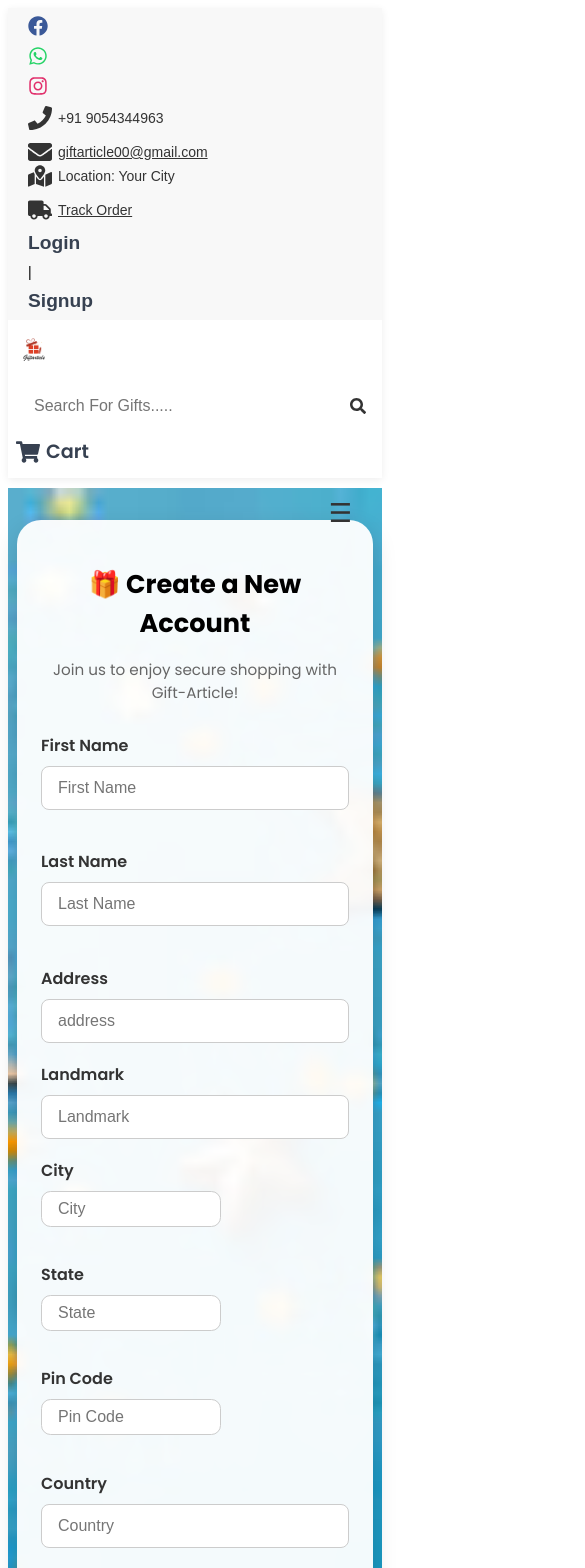
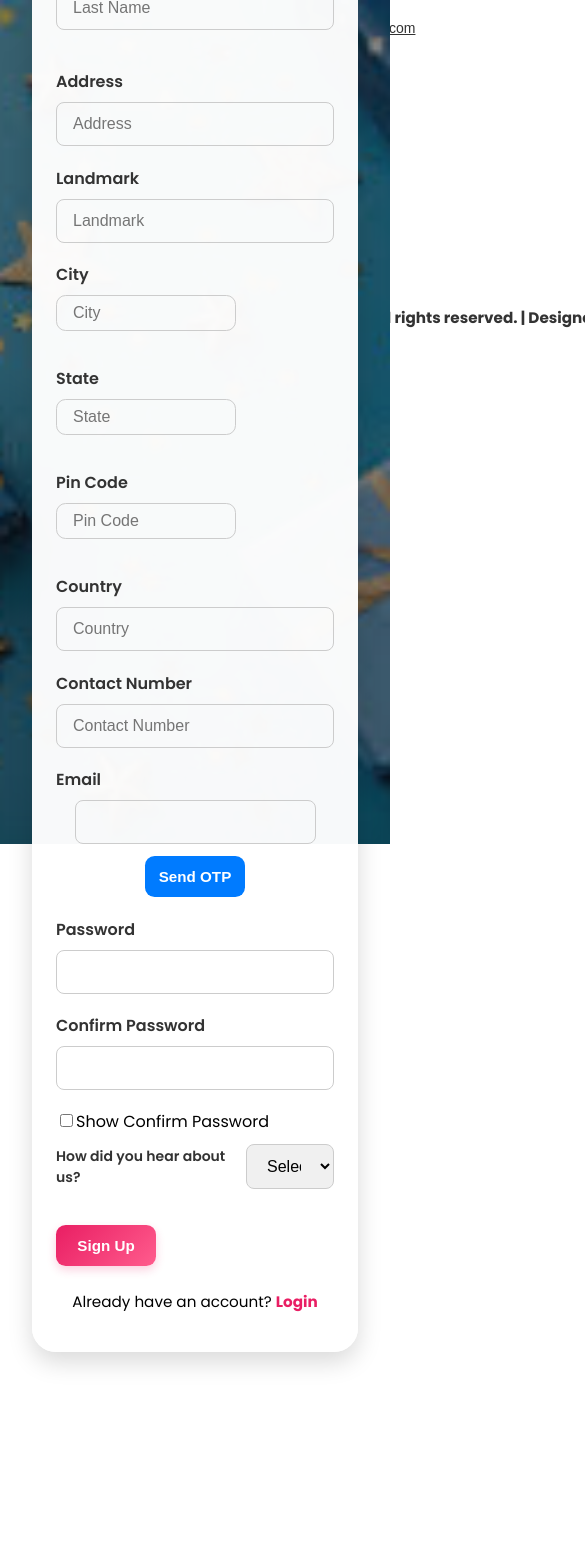
Before and after one commit to pritivanzara08/Internship-Project, a Next.js app: page /signup in a window 390 px wide. Shown: the top 1568 px of the page, 585 px wide, since content can reach past the window. After the commit the page ends 844 px from the top, so only its background shows below. Built offline with nearby package versions, Linux system fonts and the light colour scheme.

Commit message:
change designing

```diff
--- a/src/components/layout/Header.css
+++ b/src/components/layout/Header.css
@@ -93,7 +93,7 @@ button {
   display: flex;
   align-items: center;
   justify-content: space-between;
-  flex-wrap: nowrap;
+  flex-wrap: wrap;
   max-width: 1200px;
   padding: 16px 32px;
   background-color: #fff;
@@ -216,15 +216,13 @@ button {
     align-items: stretch;
   }
   .header-search-form {
-    margin: 0;
-    max-width: none;
+    margin: 0 auto;
+    width: 100%;
   }
   .header-top {
-    flex-direction: column;
     align-items: flex-start;
   }
   .header-top-left, .header-top-right {
-    flex-direction: column;
     align-items: flex-start;
     gap: 10px;
   }
@@ -325,6 +323,11 @@ button {
 
 /* On small screens */
 @media (max-width: 768px) {
+
+  .header-container {
+    padding: 12px 8px;
+  }
+
   .header-nav {
     display: none;
     flex-direction: column;
@@ -355,11 +358,7 @@ button {
   }
 
   .dropdown-menu {
-    position: static;
     display: none;
-    border: none;
-    box-shadow: none;
-    background-color: #f9f9f9;
   }
 
   .nav-item.dropdown:hover .dropdown-menu {
@@ -368,6 +367,14 @@ button {
 
   .mobile-menu-button {
     display: block;
+    position: absolute;
+    top: 16px;
+    right: 20px;
+    background: transparent;
+    border: none;
+    font-size: 26px;
+    cursor: pointer;
+    z-index: 9999;
   }
 }
 
--- a/src/pages/login.tsx
+++ b/src/pages/login.tsx
@@ -2,6 +2,7 @@ import React, { useState } from 'react';
 import { useRouter } from 'next/router';
 import { loginUser } from '../utils/auth';
 import '../styles/login.css';
+import Link from 'next/link';
 
 const Login: React.FC = () => {
   const router = useRouter();
@@ -23,7 +24,9 @@ const Login: React.FC = () => {
   return (
     <div className="auth-wrapper login-bg">
       <form onSubmit={handleSignup} className="auth-form">
-        <img src="/images/logo.png" alt="Logo" className="logo-img" />
+        <Link href="/">
+          <img src="/images/logo.png" alt="Logo" className="logo-img"  />
+        </Link>
         <h2 className="auth-title">Login to Gift-Article!</h2>
         <p className="auth-subtitle">Access your account and continue shopping</p>
 
--- a/src/pages/signup.tsx
+++ b/src/pages/signup.tsx
@@ -5,11 +5,12 @@ import Swal from 'sweetalert2';
 import { auth } from '@/lib/firebase';
 import { createUserWithEmailAndPassword } from 'firebase/auth';
 import { sendOtp, verifyOtp } from "../pages/api/otpApi";
+import Link from 'next/link';
 
 const Signup: React.FC = () => {
   const router = useRouter();
 
-  //customer info states
+  // Customer info states
   const [firstName, setFirstName] = useState('');
   const [lastName, setLastName] = useState('');
   const [address, setAddress] = useState('');
@@ -20,29 +21,31 @@ const Signup: React.FC = () => {
   const [country, setCountry] = useState('');
   const [contactNo, setContactNo] = useState('');
   const [email, setEmail] = useState('');
+
+  // OTP states
   const [emailOtp, setEmailOtp] = useState('');
   const [emailOtpSent, setEmailOtpSent] = useState(false);
   const [isEmailVerified, setIsEmailVerified] = useState(false);
 
-  //password visibility
+  // Password states
   const [password, setPassword] = useState('');
   const [confirmPassword, setConfirmPassword] = useState('');
   const [showPassword, setShowPassword] = useState(false);
   const [showConfirmPassword, setShowConfirmPassword] = useState(false);
   const [showPasswordWarning, setShowPasswordWarning] = useState(false);
 
-  //how did you hear about us
+  // Other states
   const [referral, setReferral] = useState('');
   const [error, setError] = useState('');
 
-  // validation
+  // Validation functions
   const validateEmail = (email: string) => /^[^\s@]+@[^\s@]+\.[^\s@]+$/.test(email);
   const validatePinCode = (pinCode: string) => /^\d{5}(-\d{4})?$/.test(pinCode);
   const validateContactNo = (contactNo: string) => /^\d{10}$/.test(contactNo);
   const validatePassword = (password: string) => /^(?=.*[a-z])(?=.*[A-Z])(?=.*\d)[A-Za-z\d]{8,}$/.test(password);
 
-  //send OTP
-  const handleSendEmailOtp = async() => {
+  // Send OTP handler
+  const handleSendEmailOtp = async () => {
     try {
       await sendOtp(email);
       Swal.fire({ icon: 'success', title: 'OTP Sent', text: 'Please check your email for the OTP.' });
@@ -52,7 +55,7 @@ const Signup: React.FC = () => {
     }
   };
 
-  //verify OTP
+  // Verify OTP handler
   const handleVerifyEmailOtp = async () => {
     try {
       await verifyOtp(email, emailOtp);
@@ -63,16 +66,16 @@ const Signup: React.FC = () => {
     }
   };
 
-  //Signup
+  // Signup handler
   const handleSignup = async (e: React.FormEvent) => {
     e.preventDefault();
     setError('');
+
     // Basic field validation
     if (!firstName || !lastName || !address || !landmark || !city || !state || !pinCode || !country) {
       setError("Please fill in all required fields.");
       return;
     }
-    // Email validation
     if (!validateEmail(email)) {
       setError("Please enter a valid email address.");
       return;
@@ -97,7 +100,8 @@ const Signup: React.FC = () => {
       setError("Passwords do not match.");
       return;
     }
-    //firebase registration
+
+    // Firebase registration
     try {
       await createUserWithEmailAndPassword(auth, email, password);
       Swal.fire({
@@ -111,19 +115,21 @@ const Signup: React.FC = () => {
     }
   };
 
-
   return (
     <div className="signup-wrapper signup-bg">
       <div className="signup-container">
+        <Link href="/">
+          <img src="/images/logo.png" alt="Logo" className="logo-img" />
+        </Link>
         <h2 className="signup-title">🎁 Create a New Account</h2>
         <p className="signup-subtitle">Join us to enjoy secure shopping with Gift-Article!</p>
 
         {error && <div className="error">{error}</div>}
 
         <form onSubmit={handleSignup} className="signup-form">
+          {/* Name Fields */}
           <div className="name-fields">
             <div className="form-group">
-              {/* firstName */}
               <label>First Name</label>
               <input
                 id="firstName"
@@ -134,7 +140,6 @@ const Signup: React.FC = () => {
                 required
               />
             </div>
-            {/* lastName */}
             <div className="form-group">
               <label>Last Name</label>
               <input
@@ -147,19 +152,19 @@ const Signup: React.FC = () => {
               />
             </div>
           </div>
-          {/* address */}
+
+          {/* Address Fields */}
           <div className="form-group">
             <label>Address</label>
             <input
               id="address"
               type="text"
-              placeholder="address"
+              placeholder="Address"
               value={address}
               onChange={e => setAddress(e.target.value)}
               required
             />
           </div>
-          {/* Landmark */}
           <div className="form-group">
             <label>Landmark</label>
             <input
@@ -171,8 +176,9 @@ const Signup: React.FC = () => {
               required
             />
           </div>
+
+          {/* Location Fields */}
           <div className="location-container">
-            {/* city */}
             <div className="form-group small-field">
               <label>City</label>
               <input
@@ -180,15 +186,12 @@ const Signup: React.FC = () => {
                 type="text"
                 placeholder="City"
                 value={city}
-                onChange={(e) => {
-                  if (e.target.value.length <= 30) {
-                    setCity(e.target.value);
-                  }
+                onChange={e => {
+                  if (e.target.value.length <= 30) setCity(e.target.value);
                 }}
                 required
               />
             </div>
-            {/* state */}
             <div className="form-group small-field">
               <label>State</label>
               <input
@@ -196,15 +199,12 @@ const Signup: React.FC = () => {
                 type="text"
                 placeholder="State"
                 value={state}
-                onChange={(e) => {
-                  if (e.target.value.length <= 30) {
-                    setState(e.target.value);
-                  }
+                onChange={e => {
+                  if (e.target.value.length <= 30) setState(e.target.value);
                 }}
                 required
               />
             </div>
-            {/* pinCode */}
             <div className="form-group small-field">
               <label>Pin Code</label>
               <input
@@ -212,17 +212,16 @@ const Signup: React.FC = () => {
                 type="text"
                 placeholder="Pin Code"
                 value={pinCode}
-                onChange={(e) => {
+                onChange={e => {
                   const onlyNumbers = e.target.value.replace(/\D/g, '');
-                  if (onlyNumbers.length <= 6) {
-                    setPinCode(onlyNumbers);
-                  }
+                  if (onlyNumbers.length <= 6) setPinCode(onlyNumbers);
                 }}
                 required
               />
             </div>
           </div>
-          {/* country */}
+
+          {/* Country & Contact */}
           <div className="form-group">
             <label>Country</label>
             <input
@@ -234,7 +233,6 @@ const Signup: React.FC = () => {
               required
             />
           </div>
-          {/* contactNo */}
           <div className="form-group">
             <label>Contact Number</label>
             <input
@@ -247,34 +245,32 @@ const Signup: React.FC = () => {
               required
             />
           </div>
-          {/* email */}
+
+          {/* Email & OTP */}
           <div className="form-group">
             <label>Email</label>
             <div className="email-input-container">
               <input
                 type="email"
                 value={email}
-                onChange={(e) => {
+                onChange={e => {
                   setEmail(e.target.value);
-                  setIsEmailVerified(false); // Reset verification on email change
+                  setIsEmailVerified(false);
                 }}
                 disabled={isEmailVerified}
                 required
               />
-
-              {/* Button to send OTP */}
               {!emailOtpSent && (
                 <button type="button" className="send-otp-button" onClick={handleSendEmailOtp}>
                   Send OTP
                 </button>
               )}
-              {/* OTP inputs and button - only when OTP is sent */}
               {emailOtpSent && !isEmailVerified && (
                 <>
                   <input
                     id="otp-input"
                     value={emailOtp}
-                    onChange={(e) => setEmailOtp(e.target.value)}
+                    onChange={e => setEmailOtp(e.target.value)}
                     className="otp-input"
                     placeholder="Enter OTP"
                   />
@@ -289,12 +285,11 @@ const Signup: React.FC = () => {
               )}
             </div>
           </div>
-
-          {/* Show message or mark email verified */}
           {isEmailVerified && (
             <p style={{ color: 'green' }}>Email verified ✅</p>
           )}
-          {/* password */}
+
+          {/* Password Fields */}
           <div className="form-group">
             <label>Password</label>
             <input
@@ -306,8 +301,6 @@ const Signup: React.FC = () => {
               required
             />
           </div>
-
-          {/* confirmPassword */}
           <div className="form-group">
             <label>Confirm Password</label>
             <input
@@ -317,7 +310,6 @@ const Signup: React.FC = () => {
               required
             />
           </div>
-          {/* Show Confirm Password Checkbox */}
           <label>
             <input
               type="checkbox"
@@ -325,7 +317,6 @@ const Signup: React.FC = () => {
             />
             Show Confirm Password
           </label>
-
 
           {/* Referral */}
           <div className="referral-container">
@@ -340,9 +331,8 @@ const Signup: React.FC = () => {
             </select>
           </div>
 
-
+          {/* Submit & Auth Switch */}
           <button type="submit" className="auth-button">Sign Up</button>
-          {/* Auth Switch */}
           <div className="auth-switch">
             <p>
               Already have an account? <a href="/login">Login</a>
--- a/src/styles/signup.css
+++ b/src/styles/signup.css
@@ -1,29 +1,47 @@
-/* signup.css */
-
+/* --- General Layout --- */
 .signup-wrapper {
-  min-height: 100vh;
+  position: fixed;
+  inset: 0;
+  display: flex;
+  justify-content: center;
+  align-items: center;
+  padding: 2rem;
   background: url('/images/signup-bg.jpeg') no-repeat center center;
   background-size: cover;
-  display: flex;
-  align-items: center;
-  justify-content: center;
-  padding: 2rem;
+  backdrop-filter: blur(5px);
+  background-blend-mode: overlay;
+  z-index: 1000;
+}
+
+.signup-wrapper::before {
+  content: '';
+  position: absolute;
+  inset: 0;
+  background-color: rgba(15, 15, 15, 0.5);
+  z-index: -1;
 }
 
 .signup-container {
-  background-color: rgba(255, 255, 255, 0.95);
-  padding: 2.5rem;
+  background-color: rgba(255, 255, 255, 0.97);
+  padding: 3rem 2rem;
   border-radius: 1.5rem;
   max-width: 600px;
   width: 100%;
   box-shadow: 0 10px 25px rgba(0, 0, 0, 0.15);
+  position: relative;
+  display: flex;
+  flex-direction: column;
+  align-items: center;
+  animation: fadeInUp 0.5s ease-out;
 }
 
+/* --- Typography --- */
 .signup-title {
   font-size: 2rem;
-  font-weight: bold;
+  font-weight: 700;
   text-align: center;
-  margin-bottom: 0.25rem;
+  margin-bottom: 0.5rem;
+  color: #256ce6;
 }
 
 .signup-subtitle {
@@ -33,8 +51,18 @@
   margin-bottom: 1.8rem;
 }
 
+.logo-img {
+  display: block;
+  margin: 0 auto 24px auto;
+  max-width: 100px;
+  height: auto;
+  animation: fadeIn 0.6s ease-out;
+}
+
+/* --- Form Groups --- */
 .form-group {
   margin-bottom: 1.2rem;
+  width: 100%;
   display: flex;
   flex-direction: column;
 }
@@ -51,7 +79,8 @@
   border: 1px solid #ccc;
   border-radius: 0.5rem;
   font-size: 1rem;
-  transition: 0.2s border;
+  background: transparent;
+  transition: border-color 0.2s, box-shadow 0.2s;
 }
 
 .form-group input:focus,
@@ -61,6 +90,12 @@
   box-shadow: 0 0 0 2px rgba(233, 30, 99, 0.2);
 }
 
+.form-group input:hover,
+.form-group select:hover {
+  border-color: #e91e63;
+}
+
+/* --- Checkbox --- */
 .checkbox-container {
   margin-top: -0.8rem;
   display: flex;
@@ -70,67 +105,13 @@
   margin-bottom: 1rem;
 }
 
-.send-otp-button {
-  padding: 0.9rem 1.2rem; /* adjusted padding for better look */
-  background-color: #007bff; /* blue for OTP button */
-  color: #fff;
-  border: none;
-  border-radius: 0.6rem;
-  font-weight: 600;
-  cursor: pointer;
-  font-size: 1rem;
-  transition: background 0.3s ease;
-  min-width: 120px;
-}
-
-.send-otp-button:hover {
-  background-color: #0069d9;
-}
-
-.auth-button {
-  padding: 0.75rem 1.5rem; /* similar to input padding for consistency */
-  font-size: 1rem; /* matching input font size */
-  border-radius: 0.6rem;
-  background: linear-gradient(135deg, #e91e63, #ff5c8d); /* vibrant color */
-  color: #fff;
-  border: none;
-  cursor: pointer;
-  font-weight: 600;
-  transition: all 0.3s ease;
-  min-width: 150px; /* ensure it’s adequately wide */
-  display: inline-block;
-  /* Optional: add box-shadow for a subtle lift effect */
-  box-shadow: 0 4px 10px rgba(233, 30, 99, 0.2);
-}
-
-.auth-button:hover {
-  background: linear-gradient(135deg, #c2185b, #ff4a7a);
-  box-shadow: 0 6px 15px rgba(0, 0, 0, 0.2);
-  transform: translateY(-1px);
-}
-
-.otp-section {
-  display: flex;
-  flex-direction: column;
-  margin-top: 1rem;
-  padding: 1.2rem;
-  background-color: #f0f8ff;
-  border-radius: 0.8rem;
-  box-shadow: 0 4px 8px rgba(0, 0, 0, 0.05);
-  gap: 0.8rem;
-}
-
-.otp-section label {
-  font-weight: 600;
-  font-size: 1rem;
-  margin-bottom: 0.5rem;
-}
-
-.otp-input-container {
+/* --- OTP Section --- */
+.email-input-container {
   display: flex;
   align-items: center;
-  gap: 1rem;
-  flex-wrap: nowrap;
+  gap: 10px;
+  flex-wrap: wrap;
+  width: 100%;
 }
 
 .otp-input {
@@ -138,32 +119,67 @@
   border: 1px solid #ccc;
   border-radius: 0.5rem;
   font-size: 1rem;
-  width: 150px; /* or any specific width you prefer */
+  width: 150px;
 }
 
-.otp-input-group {
-  display: flex;
-  flex-direction: column;
-  align-items: flex-start;
-  gap: 0.25rem;
+.send-otp-button,
+.verify-otp-button {
+  padding: 0.9rem 1.2rem;
+  border: none;
+  border-radius: 0.6rem;
+  font-weight: 600;
+  cursor: pointer;
+  font-size: 1rem;
+  min-width: 120px;
+  transition: background 0.3s ease, box-shadow 0.2s;
+}
+
+.send-otp-button {
+  background-color: #007bff;
+  color: #fff;
+}
+
+.send-otp-button:hover,
+.send-otp-button:focus {
+  background-color: #0069d9;
+  box-shadow: 0 2px 8px rgba(0,123,255,0.15);
 }
 
 .verify-otp-button {
-  padding: 0.75rem 1.2rem;
   background-color: #e91e63;
   color: #fff;
-  border: none;
-  border-radius: 0.5rem;
-  cursor: pointer;
-  font-size: 1rem;
-  font-weight: 600;
-  transition: background-color 0.2s;
 }
 
-.verify-otp-button:hover {
+.verify-otp-button:hover,
+.verify-otp-button:focus {
   background-color: #c2185b;
+  box-shadow: 0 2px 8px rgba(233,30,99,0.15);
 }
 
+/* --- Auth Button --- */
+.auth-button {
+  padding: 0.75rem 1.5rem;
+  font-size: 1rem;
+  border-radius: 0.6rem;
+  background: linear-gradient(135deg, #e91e63, #ff5c8d);
+  color: #fff;
+  border: none;
+  cursor: pointer;
+  font-weight: 600;
+  transition: all 0.3s ease;
+  min-width: 150px;
+  box-shadow: 0 4px 10px rgba(233, 30, 99, 0.2);
+  margin-top: 1rem;
+}
+
+.auth-button:hover,
+.auth-button:focus {
+  background: linear-gradient(135deg, #c2185b, #ff4a7a);
+  box-shadow: 0 6px 15px rgba(0, 0, 0, 0.2);
+  transform: translateY(-1px);
+}
+
+/* --- Referral --- */
 .referral-container {
   display: flex;
   align-items: center;
@@ -171,6 +187,7 @@
   margin-top: 10px;
   gap: 10px;
 }
+
 .referral-container label {
   min-width: 180px;
   font-weight: 600;
@@ -178,46 +195,38 @@
   color: #333;
 }
 
-#referral {
+.referral-container select {
   padding: 0.75rem 1rem;
   font-size: 1rem;
   border: 1px solid #ccc;
   border-radius: 8px;
   background-color: #f0f0f0;
-  appearance: none; /* Remove default arrow for custom styling */
   cursor: pointer;
   width: 100%;
   max-width: 250px;
   transition: border-color 0.2s, box-shadow 0.2s;
-  position: relative;
 }
 
-#referral::after {
-  content: "";
-  position: absolute;
-  right: 15px;
-  top: 50%;
-  transform: translateY(-50%) rotate(45deg);
-  border: solid #555;
-  border-width: 0 2px 2px 0;
-  padding: 4px;
-  pointer-events: none;
-  transition: border-color 0.2s;
-}
-
-#referral:focus {
+.referral-container select:focus {
   outline: none;
   border-color: #e91e63;
   box-shadow: 0 0 0 2px rgba(233, 30, 99, 0.2);
 }
 
+/* --- Error Message --- */
 .error {
-  color: red;
+  color: #e91e63;
+  background: #fff0f5;
+  border: 1px solid #e91e63;
+  border-radius: 0.5rem;
   font-size: 0.95rem;
   margin-bottom: 1rem;
   text-align: center;
+  padding: 0.5rem 1rem;
+  transition: opacity 0.2s;
 }
 
+/* --- Auth Switch --- */
 .auth-switch {
   text-align: center;
   margin-top: 1.5rem;
@@ -228,69 +237,49 @@
   color: #e91e63;
   font-weight: bold;
   text-decoration: none;
+  transition: text-decoration 0.2s;
 }
 
-.auth-switch a:hover {
+.auth-switch a:hover,
+.auth-switch a:focus {
   text-decoration: underline;
 }
 
+/* --- Responsive --- */
 @media (max-width: 480px) {
   .signup-container {
     padding: 1.5rem;
   }
-
   .signup-title {
     font-size: 1.6rem;
   }
-
   .signup-subtitle {
     font-size: 0.95rem;
   }
-
   .send-otp-button,
-  .auth-button {
+  .auth-button,
+  .verify-otp-button {
     font-size: 0.95rem;
     padding: 0.75rem;
+    min-width: 100px;
   }
-
   .name-fields,
   .location-container,
   .email-input-container {
     flex-direction: column;
+    gap: 0.8rem;
   }
-
   .name-fields,
   .location-container {
     flex-wrap: wrap;
   }
-
-  #referral {
+  .referral-container select {
     width: 100%;
+    max-width: 100%;
   }
 }
 
-.email-input-container {
-  display: flex;
-  align-items: center;
-  gap: 10px; /* space between label and input */
-}
-
-#email {
-  flex: 1;
-  padding: 0.75rem 1rem;
-  border: 1px solid #ccc;
-  border-radius: 8px;
-  font-size: 1rem;
-  transition: border-color 0.2s, box-shadow 0.2s;
-  min-width: 200px;
-  outline: none;
-}
-
-#email:focus {
-  border-color: #e91e63;
-  box-shadow: 0 0 0 2px rgba(233, 30, 99, 0.2);
-}
-
+/* --- Misc --- */
 .name-fields {
   display: flex;
   gap: 20px;
@@ -314,3 +303,26 @@
   box-sizing: border-box;
   transition: border-color 0.2s, box-shadow 0.2s;
 }
+
+/* --- Animations --- */
+@keyframes fadeInUp {
+  from {
+    opacity: 0;
+    transform: translateY(30px);
+  }
+  to {
+    opacity: 1;
+    transform: translateY(0);
+  }
+}
+
+@keyframes fadeIn {
+  from {
+    opacity: 0;
+    transform: scale(0.95);
+  }
+  to {
+    opacity: 1;
+    transform: scale(1);
+  }
+}
```
